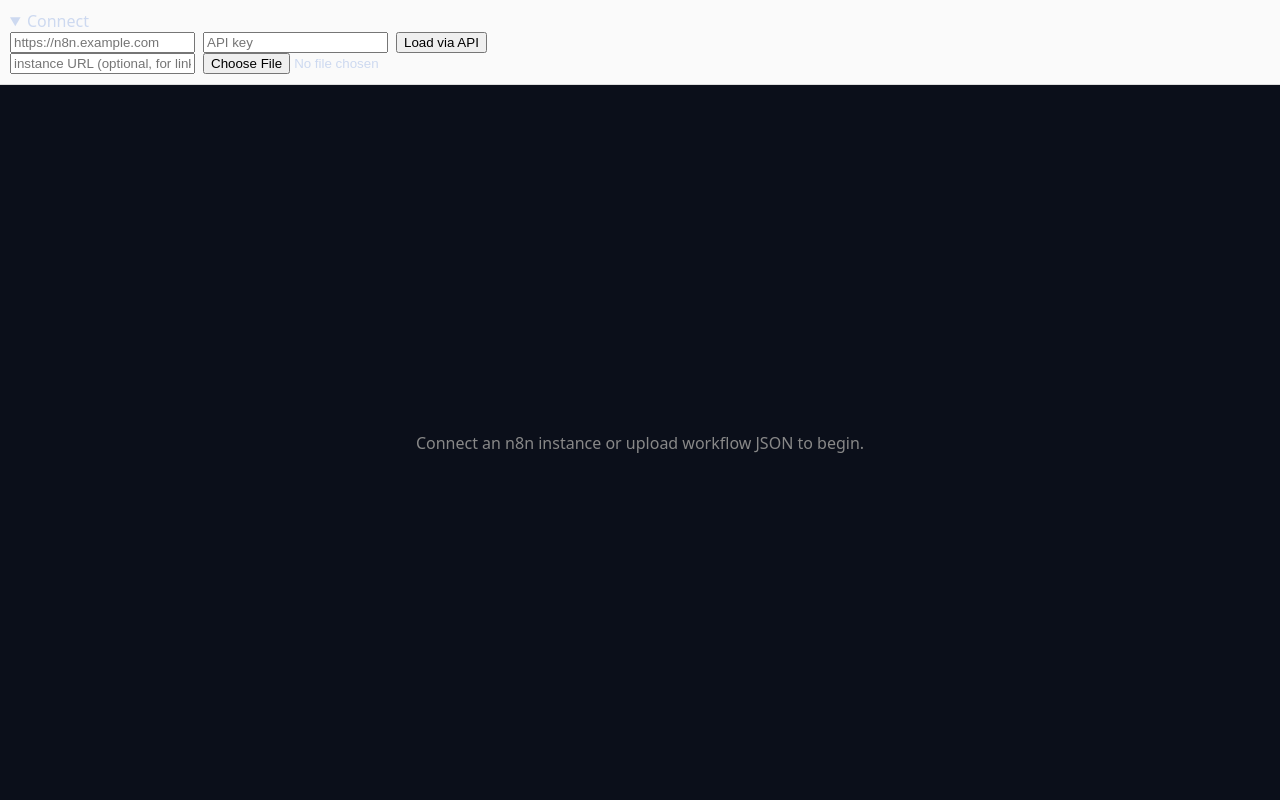
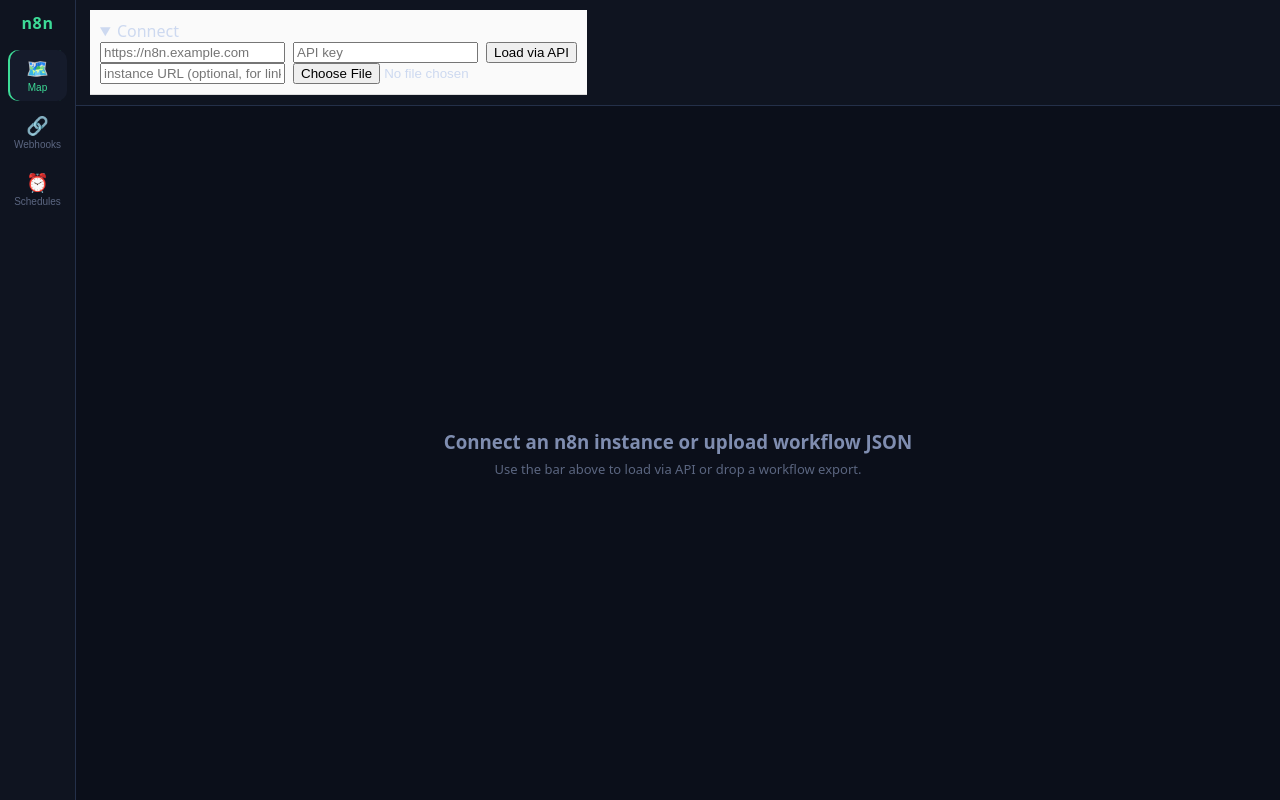
Before and after one commit to TobiasMende/n8n-visualizer, a Nuxt app: page / in a window 1280 px wide. Built offline with nearby package versions, Linux system fonts and the light colour scheme.

Commit message:
feat: app shell with view switching and layer controls
Co-Authored-By: Claude Sonnet 4.6 <noreply@anthropic.com>

```diff
--- /dev/null
+++ b/app/components/AppShell.vue
@@ -0,0 +1,44 @@
+<script setup lang="ts">
+import { useGraphStore } from '~/stores/graph'
+const store = useGraphStore()
+const views = [
+  { id: 'map', icon: '🗺️', label: 'Map' },
+  { id: 'webhooks', icon: '🔗', label: 'Webhooks' },
+  { id: 'schedules', icon: '⏰', label: 'Schedules' },
+] as const
+</script>
+<template>
+  <div class="shell">
+    <nav class="rail">
+      <div class="brand">n8n</div>
+      <button v-for="v in views" :key="v.id" class="navbtn" :class="{ active: store.view === v.id }"
+        :title="v.label" @click="store.view = v.id">
+        <span class="i">{{ v.icon }}</span><span class="t">{{ v.label }}</span>
+      </button>
+    </nav>
+    <div class="main">
+      <header class="topbar">
+        <slot name="topbar" />
+        <div class="spacer" />
+        <MapLayerToggles v-if="store.view === 'map' && store.graph" />
+      </header>
+      <div class="body"><slot /></div>
+    </div>
+  </div>
+</template>
+<style scoped>
+.shell { display: flex; height: 100vh; }
+.rail { width: 76px; background: var(--bg-1); border-right: 1px solid var(--border); display: flex;
+  flex-direction: column; align-items: stretch; padding: 12px 8px; gap: 6px; }
+.brand { color: var(--accent); font-weight: 800; text-align: center; margin-bottom: 10px; letter-spacing: .04em; }
+.navbtn { display: flex; flex-direction: column; align-items: center; gap: 2px; background: none; border: none;
+  color: var(--text-faint); cursor: pointer; padding: 8px 4px; border-radius: var(--radius-m); transition: all var(--dur) var(--ease); }
+.navbtn .i { font-size: 18px; } .navbtn .t { font-size: 10px; }
+.navbtn:hover { color: var(--text-dim); background: var(--bg-2); }
+.navbtn.active { color: var(--accent); background: var(--bg-2); box-shadow: inset 2px 0 0 var(--accent); }
+.main { flex: 1; display: flex; flex-direction: column; min-width: 0; }
+.topbar { display: flex; align-items: center; gap: 12px; padding: 10px 14px; border-bottom: 1px solid var(--border);
+  background: var(--bg-1); }
+.spacer { flex: 1; }
+.body { position: relative; flex: 1; min-height: 0; }
+</style>
--- /dev/null
+++ b/app/components/MapLayerToggles.vue
@@ -0,0 +1,13 @@
+<script setup lang="ts">
+import { useGraphStore } from '~/stores/graph'
+const store = useGraphStore()
+</script>
+<template>
+  <div class="toggles">
+    <IconButton :active="store.layers.credentials" title="Toggle credential nodes"
+      @click="store.layers.credentials = !store.layers.credentials">🔑 Credentials</IconButton>
+    <IconButton :active="store.layers.nodeTypes" title="Toggle node-type nodes"
+      @click="store.layers.nodeTypes = !store.layers.nodeTypes">◆ Node types</IconButton>
+  </div>
+</template>
+<style scoped>.toggles { display: flex; gap: 8px; }</style>
--- a/app/composables/useMapLayers.ts
+++ b/app/composables/useMapLayers.ts
@@ -2,7 +2,7 @@ import type { WorkflowGraph } from '#shared/types/graph'
 
 export interface OverlayNode { id: string; kind: 'credential' | 'nodeType'; label: string; x: number; y: number }
 export interface OverlayEdge { id: string; source: string; target: string; kind: 'uses' | 'contains' }
-export interface Point { x: number; y: number }
+interface Point { x: number; y: number }
 
 export function overlayNodesAndEdges(
   graph: WorkflowGraph,
--- a/app/pages/index.vue
+++ b/app/pages/index.vue
@@ -4,21 +4,20 @@ const store = useGraphStore()
 </script>
 
 <template>
-  <div class="app">
-    <Toolbar />
-    <div class="canvas">
-      <ClientOnly>
-        <WorkflowMap v-if="store.graph" />
-      </ClientOnly>
-      <p v-if="!store.graph && !store.loading" class="empty">Connect an n8n instance or upload workflow JSON to begin.</p>
-      <p v-if="store.loading" class="empty">Loading…</p>
-      <SidePanel v-if="store.selected" :node="store.selected" @close="store.selectedId = null" />
-    </div>
-  </div>
+  <AppShell>
+    <template #topbar><Toolbar /></template>
+
+    <ClientOnly>
+      <WorkflowMap v-if="store.view === 'map' && store.graph" />
+      <WebhooksView v-else-if="store.view === 'webhooks' && store.graph" />
+      <SchedulesView v-else-if="store.view === 'schedules' && store.graph" />
+    </ClientOnly>
+
+    <EmptyState v-if="!store.graph && !store.loading"
+      title="Connect an n8n instance or upload workflow JSON"
+      hint="Use the bar above to load via API or drop a workflow export." />
+    <EmptyState v-if="store.loading" title="Loading…" />
+
+    <SidePanel v-if="store.selected && store.view === 'map'" :node="store.selected" @close="store.selectedId = null" />
+  </AppShell>
 </template>
-
-<style scoped>
-.app { display: flex; flex-direction: column; height: 100vh; }
-.canvas { position: relative; flex: 1; }
-.empty { position: absolute; inset: 0; display: flex; align-items: center; justify-content: center; color: #888; }
-</style>
```
